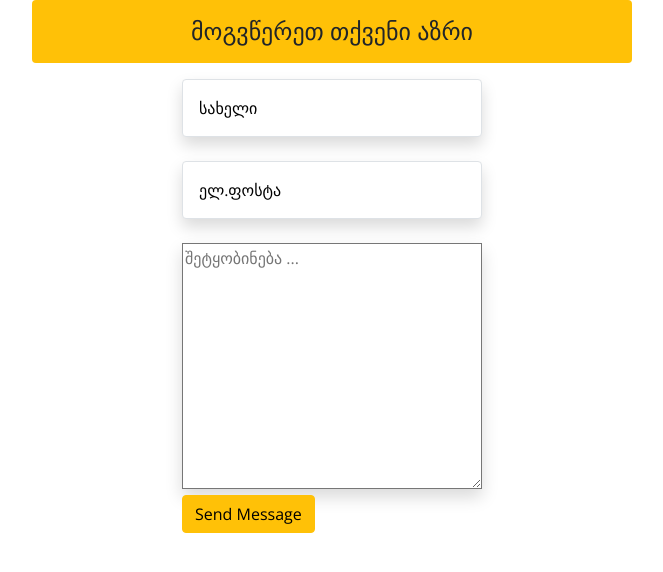
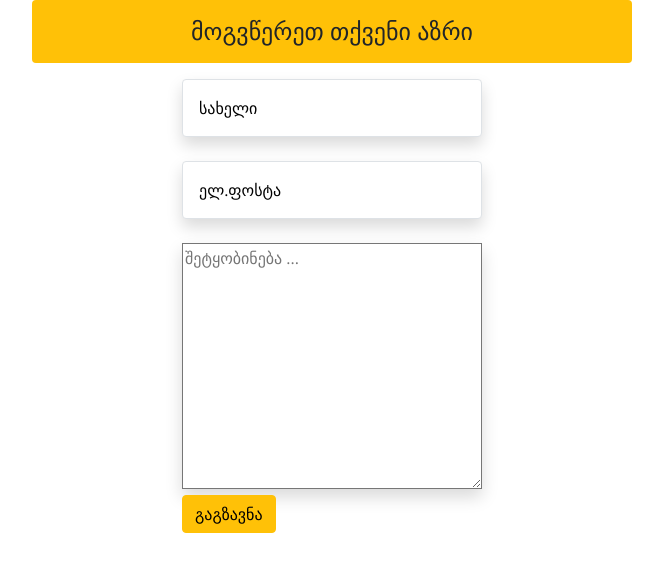
Before and after one commit to Gkhundadze/Geo_stars, a plain HTML site: page contactus.html in a window 1280 px wide. Shown: the whole page, without its empty margins (308-971 px from the left). Drawn offline with nearby package versions, Linux system fonts and the light colour scheme.

Commit message:
button text change

```diff
--- a/contactus.html
+++ b/contactus.html
@@ -19,7 +19,7 @@
           <input value="ელ.ფოსტა" class="w-100 alert border shadow mt-2" type="text" class="form-control">
           <textarea  class="w-100 mt-2 shadow" name="" id="" cols="30" rows="10" placeholder="შეტყობინება ..."></textarea>
           <!-- {{ form.as_p }} -->   <!-- input name& email -->
-          <button type="submit" class='btn btn-warning'> Send Message </button>
+          <button type="submit" class='btn btn-warning'>გაგზავნა</button>
         </div>
       </div>
     </form>
```
